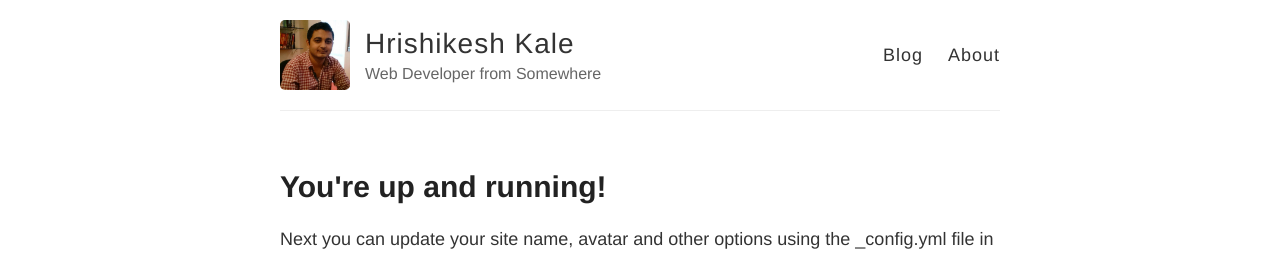
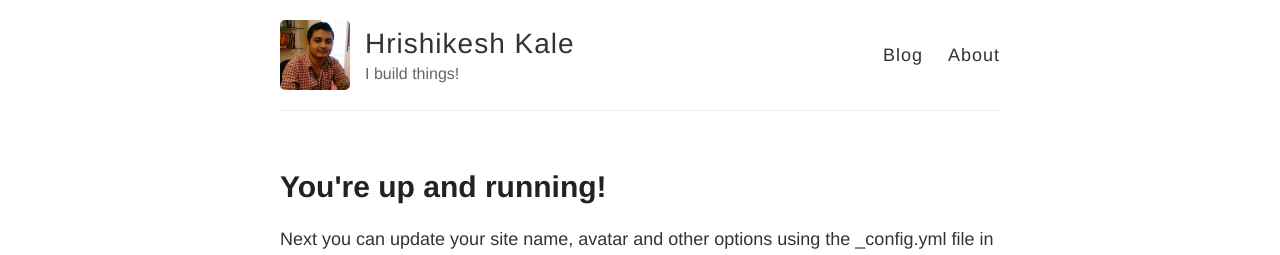
Before and after one commit to kalehrishi/kalehrishi.github.io, a Jekyll site: the page built from index.html, in a window 1280 px wide. Shown: the top 255 px of the page. Built offline with Jekyll 4.4.1, drawn with Linux system fonts in a browser that asks for light colours; Markdown is read by kramdown in place of the engine named in the settings.

Commit message:
added blog headline

```diff
--- a/_config.yml
+++ b/_config.yml
@@ -6,7 +6,7 @@
 name: Hrishikesh Kale
 
 # Short bio or description (displayed in the header)
-description: Web Developer from Somewhere
+description: I build things!
 
 # URL of your avatar or profile pic (you could use your GitHub profile pic)
 avatar: https://raw.githubusercontent.com/kalehrishi/kalehrishi.github.io/master/images/avtar.jpg
```
